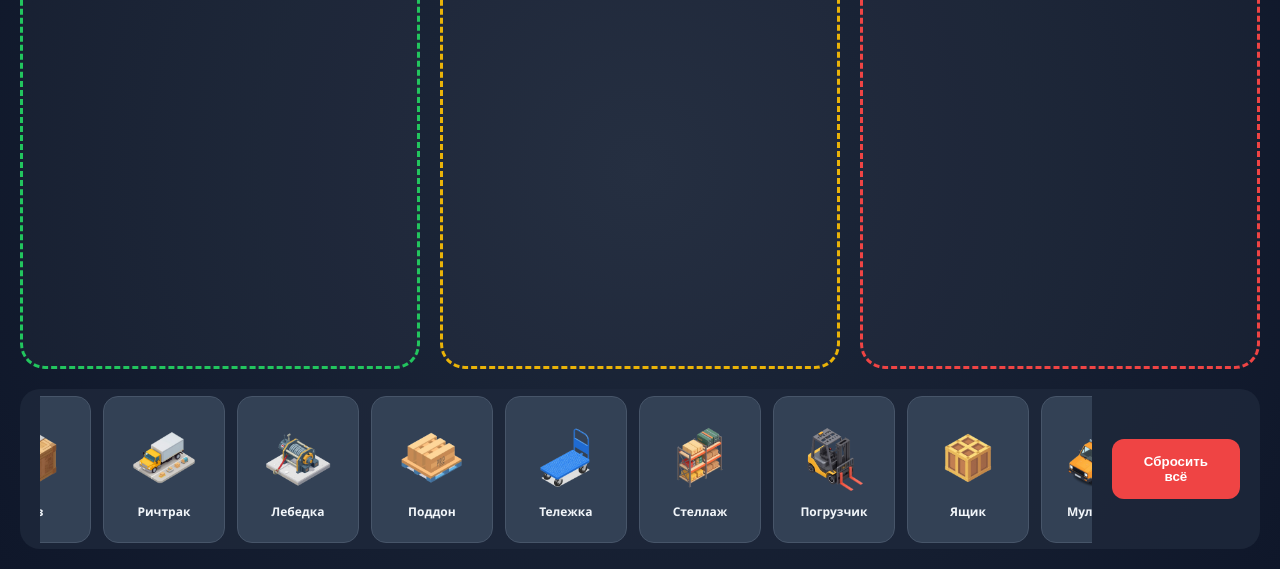
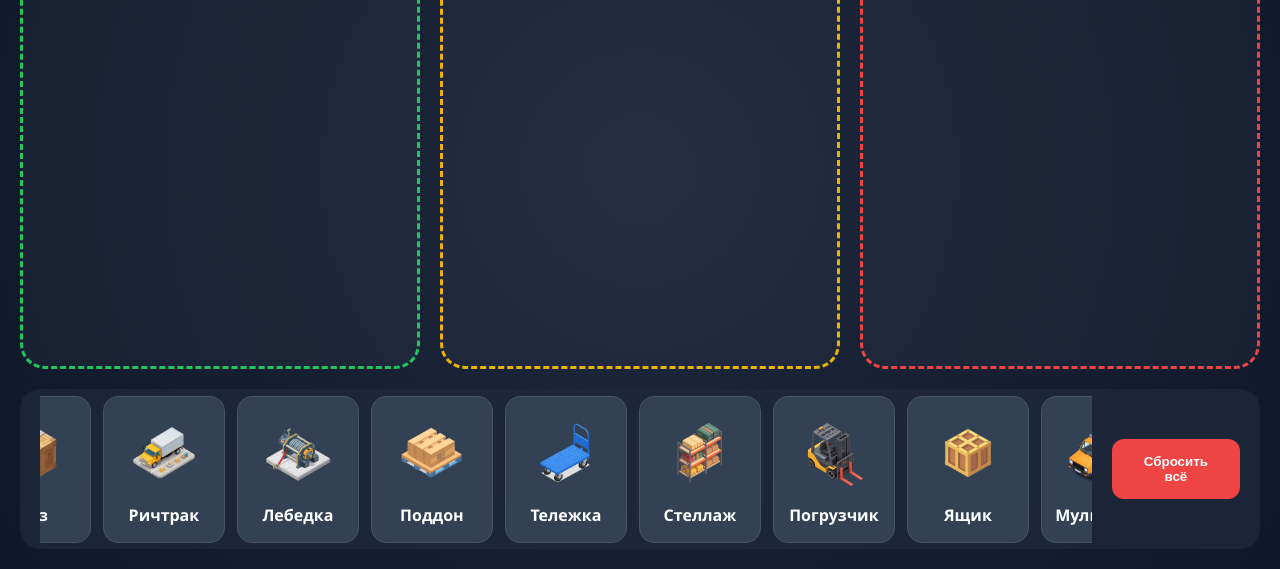
Before and after one commit to dfgfsdf4523/sklad, a plain HTML site: page index.html in a window 1280 px wide. Shown: the part 231-800 px from the top of the page. Drawn offline with Linux system fonts and the light colour scheme; files whose address does not match are found by name.

Commit message:
Update style.css

```diff
--- a/style.css
+++ b/style.css
@@ -102,10 +102,12 @@ body {
 
 .draggable span {
     display: block;
-    font-size: 12px;
-    font-weight: 600;
-    color: #f1f5f9;
+    font-size: 16px;
+    font-weight: bold;
+    color: #ffffff;
+    margin-top: 8px;
     pointer-events: none;
+    line-height: 1.2;
 }
 
 /* Эффект при нажатии */
```
